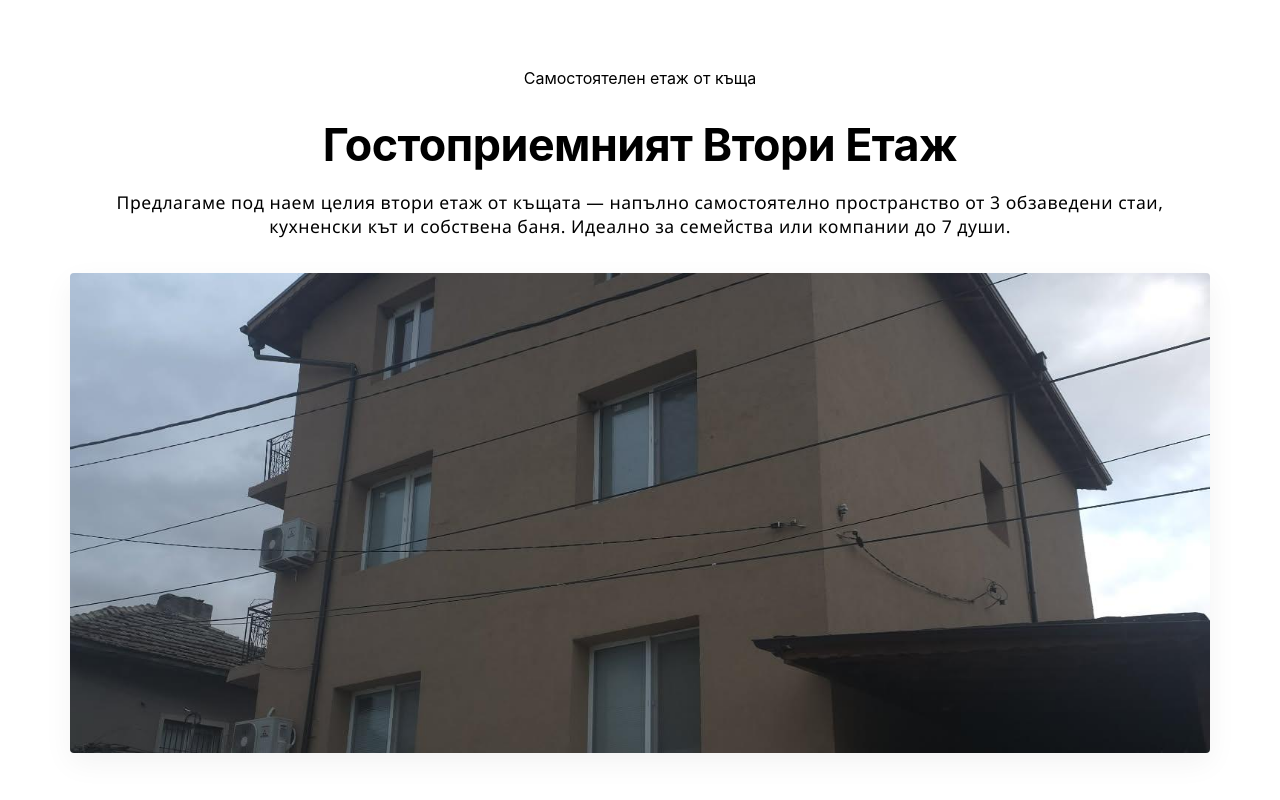
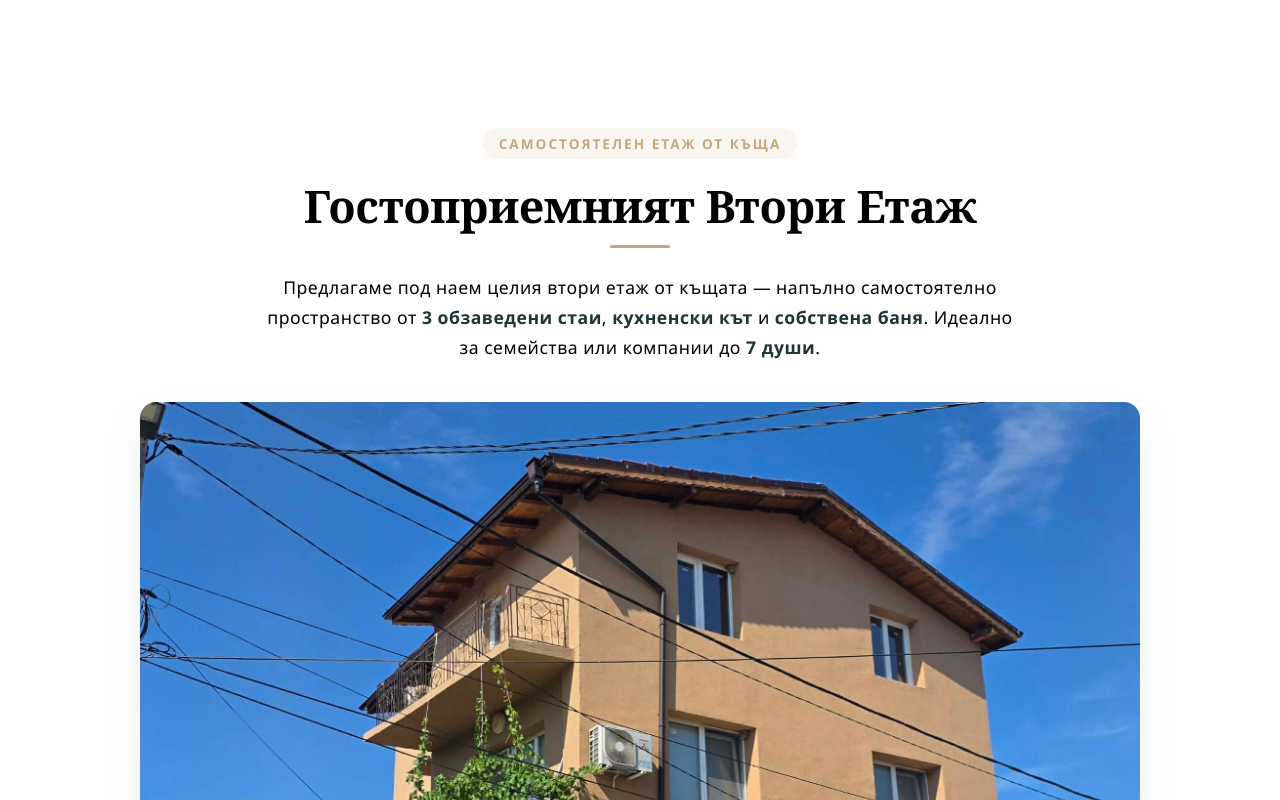
Before and after one commit to kanastasov/Tyson-House-Guests, an Angular app in the folder frontend/tyson-house-guests/: page / in a window 1280 px wide. Shown: the top 800 px of the page. Built offline with nearby package versions, Linux system fonts and the light colour scheme.

Commit message:
frontend

```diff
--- a/frontend/tyson-house-guests/angular.json
+++ b/frontend/tyson-house-guests/angular.json
@@ -39,8 +39,8 @@
                 },
                 {
                   "type": "anyComponentStyle",
-                  "maximumWarning": "2kb",
-                  "maximumError": "4kb"
+                  "maximumWarning": "10kb",
+                  "maximumError": "20kb"
                 }
               ],
               "outputHashing": "all"
--- a/frontend/tyson-house-guests/src/app/app.component.css
+++ b/frontend/tyson-house-guests/src/app/app.component.css
@@ -25,10 +25,105 @@ body {
     font-family: 'Playfair Display', -apple-system, BlinkMacSystemFont, 'Segoe UI', Roboto, sans-serif;
 }
 
-/* Elegant Premium Header */
 .main-header {
     text-align: center;
-    margin-bottom: 60px;
+    padding: 60px 20px 40px 20px;
+    max-width: 1000px;
+    margin: 0 auto;
+}
+
+.header-content {
+    max-width: 750px;
+    margin: 0 auto 40px auto;
+}
+
+/* Модерна значка над заглавието */
+.sub-badge {
+    font-family: 'Segoe UI', -apple-system, sans-serif;
+    font-size: 0.85rem;
+    font-weight: 700;
+    text-transform: uppercase;
+    letter-spacing: 2px;
+    color: #c7a87e;
+    /* Елегантен златист/бежов тон */
+    background-color: rgba(199, 168, 126, 0.1);
+    padding: 6px 16px;
+    border-radius: 50px;
+    display: inline-block;
+    margin-bottom: 20px;
+}
+
+/* Основно заглавие - Архитектурен стил */
+.hero-title {
+    font-family: 'Playfair Display', Georgia, serif;
+    font-size: 3rem;
+    /* Голям, впечатляващ шрифт */
+    font-weight: 700;
+    color: #1a3636;
+    /* Твоето луксозно тъмно зелено */
+    line-height: 1.2;
+    margin: 0 0 15px 0;
+}
+
+/* Фина разделителна линия под заглавието за премиум усещане */
+.title-divider {
+    width: 60px;
+    height: 3px;
+    background-color: #c7a87e;
+    margin: 0 auto 25px auto;
+    border-radius: 2px;
+}
+
+/* Описание */
+.hero-description {
+    font-family: 'Segoe UI', system-ui, sans-serif;
+    font-size: 1.2rem;
+    color: #5a6e6e;
+    /* Мек, неутрален цвят, който не натоварва окото */
+    line-height: 1.7;
+    margin: 0;
+}
+
+/* Акцентиране върху ключовите думи */
+.hero-description strong {
+    color: #1a3636;
+    font-weight: 600;
+}
+/*
+.house-hero-wrapper {
+    width: 100%;
+    height: auto;
+    border-radius: 16px;
+    overflow: hidden;
+    box-shadow: 0 20px 40px rgba(26, 54, 54, 0.08);
+    background-color: #ffffff;
+} */
+
+.house-hero-img {
+    width: 100%;
+    height: auto;
+    display: block;
+    transition: transform 0.6s cubic-bezier(0.16, 1, 0.3, 1);
+}
+
+/* .house-hero-wrapper:hover .house-hero-img {
+    transform: scale(1.015);
+} */
+
+/* Адаптивност за по-малки екрани (Телефони) */
+@media (max-width: 600px) {
+    .main-header {
+        padding: 40px 15px 25px 15px;
+    }
+
+    .hero-title {
+        font-size: 2rem;
+        /* Смаляваме заглавието на телефон, за да не се пречупва грозно */
+    }
+
+    .hero-description {
+        font-size: 1.05rem;
+    }
 }
 
 .main-header h1 {
@@ -142,15 +237,22 @@ body {
 .details-link:hover {
     color: var(--primary-color);
 }
-/* Стил за главната снимка на къщата */
 .house-hero-wrapper {
     width: 100%;
-    max-height: 480px;
+    height: auto;
+    max-height: none;
+    border-radius: 16px;
+    overflow: hidden;
+    box-shadow: 0 20px 40px rgba(26, 54, 54, 0.08);
+    background-color: #ffffff;
     margin-top: 35px;
-    overflow: hidden;
-    border-radius: 4px;
-    /* Изчистена архитектурна линия */
-    box-shadow: 0 10px 30px rgba(0, 0, 0, 0.05);
+}
+
+.house-hero-img {
+    width: 70%;
+    height: auto;
+    display: block;
+    object-fit: contain;
 }
 
 .house-hero-img {
--- a/frontend/tyson-house-guests/src/app/app.component.html
+++ b/frontend/tyson-house-guests/src/app/app.component.html
@@ -1,14 +1,20 @@
 <div class="app-container">
-  <header class="main-header">
+<header class="main-header">
+  <div class="header-content">
     <span class="sub-badge">Самостоятелен етаж от къща</span>
-    <h1>Гостоприемният Втори Етаж</h1>
-    <p>Предлагаме под наем целия втори етаж от къщата — напълно самостоятелно пространство от 3 обзаведени стаи,
-      кухненски кът и собствена баня. Идеално за семейства или компании до 7 души.</p>
+    <h1 class="hero-title">Гостоприемният Втори Етаж</h1>
+    <div class="title-divider"></div>
+    <p class="hero-description">
+      Предлагаме под наем целия втори етаж от къщата — напълно самостоятелно пространство от
+      <strong>3 обзаведени стаи</strong>, <strong>кухненски кът</strong> и <strong>собствена баня</strong>.
+      Идеално за семейства или компании до <strong>7 души</strong>.
+    </p>
+  </div>
 
-    <div class="house-hero-wrapper">
-      <img src="assets/main.jpg" alt="Снимка на цялата къща" class="house-hero-img">
-    </div>
-  </header>
+  <div class="house-hero-wrapper">
+    <img src="assets/main.jpg" alt="Снимка на цялата къща" class="house-hero-img">
+  </div>
+</header>
 
   <h2 class="section-title">Разпределение на помещенията</h2>
   <main class="card-grid">
```
Also changed, not shown: frontend/tyson-house-guests/src/assets/main.jpg.
